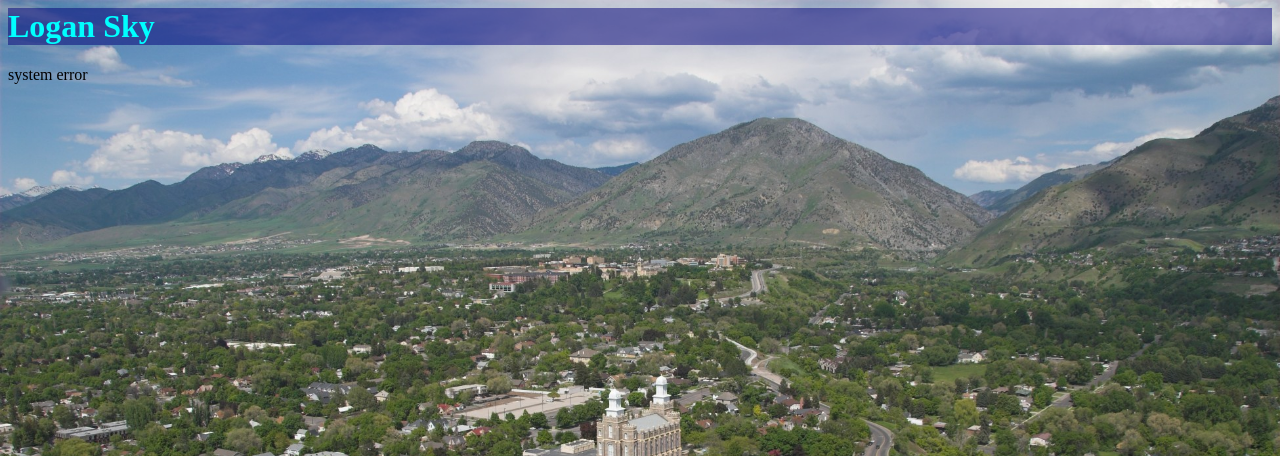
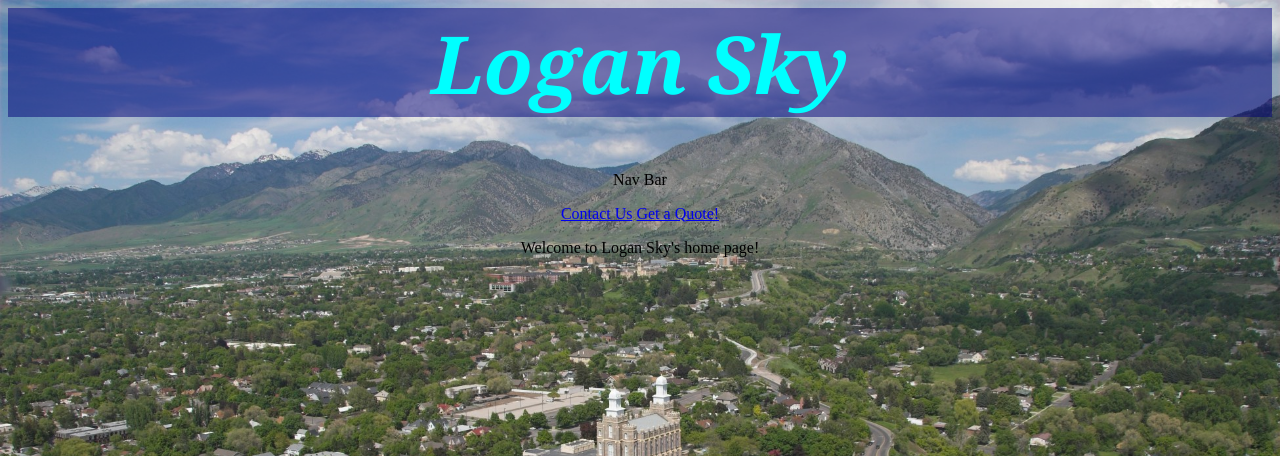
Before and after one commit to Smitty20/loganSky, a Django app: page /loganSky/ in a window 1280 px wide. Shown: the top 456 px of the page. Run offline with Django 3.2, Linux system fonts and the light colour scheme.

Commit message:
Its coming along finally

```diff
--- a/sky/static/sky/skyStyle.css
+++ b/sky/static/sky/skyStyle.css
@@ -3,7 +3,17 @@
     background-size: 100%;
 }
 
+div{
+    text-align: center;
+}
+
+.header{
+    background-color: rgba(0, 0, 120, .5);
+}
+
 h1{
     color: cyan;
-    background-color: rgba(0, 0, 120, .5);
+    font-family: Georgia, serif;
+    font-size: 80px;
+    font-style: italic;
 }
--- a/sky/templates/sky/home.html
+++ b/sky/templates/sky/home.html
@@ -4,17 +4,22 @@
 <head>
    <title>Logan Sky</title>
    <link rel="stylesheet" type="text/css" href="{% static 'sky/skyStyle.css' %}" />
+   <link rel="icon" type="image/png" href="{% static 'sky/images/logo.png' %}" />
 </head>
-<h1>Logan Sky</h1>
 
+    <body>
+    	<div class="header">
+    		<h1>Logan Sky</h1>
+    	</div>
 
-{% if latest_question_list %}
-    <ul>
-    {% for question in latest_question_list %}
-        <li><a href="/polls/{{ question.id }}/">{{ question.question_text }}</a></li>
-    {% endfor %}
-    </ul>
-{% else %}
-    <p>system error</p>
-{% endif %}
+    	<div class="sidebar">
+    		<p>Nav Bar</p>
+    		<a href="/loganSky/contact/">Contact Us</a>
+    		<a href="/loganSky/purchase/">Get a Quote!</a>
+    	</div>
+
+    	<div class="body">
+    		<p>Welcome to Logan Sky's home page!</p>
+    	</div>
+    </body>
 </html>
--- a/sky/views.py
+++ b/sky/views.py
@@ -14,7 +14,7 @@
 
 def contact(request):
     randvar = False
-    template = loader.get_template('sky/home.html')
+    template = loader.get_template('sky/contact.html')
     context = {
         'dont know why I need this': randvar,
     }
@@ -22,7 +22,7 @@
 
 def purchase(request):
     randvar = False
-    template = loader.get_template('sky/home.html')
+    template = loader.get_template('sky/input.html')
     context = {
         'dont know why I need this': randvar,
     }
```
Also changed, not shown: sky/templates/sky/contact.html (+9 -5 lines), sky/templates/sky/input.html (+8 -4 lines), sky/static/sky/images/logo.png (added).
